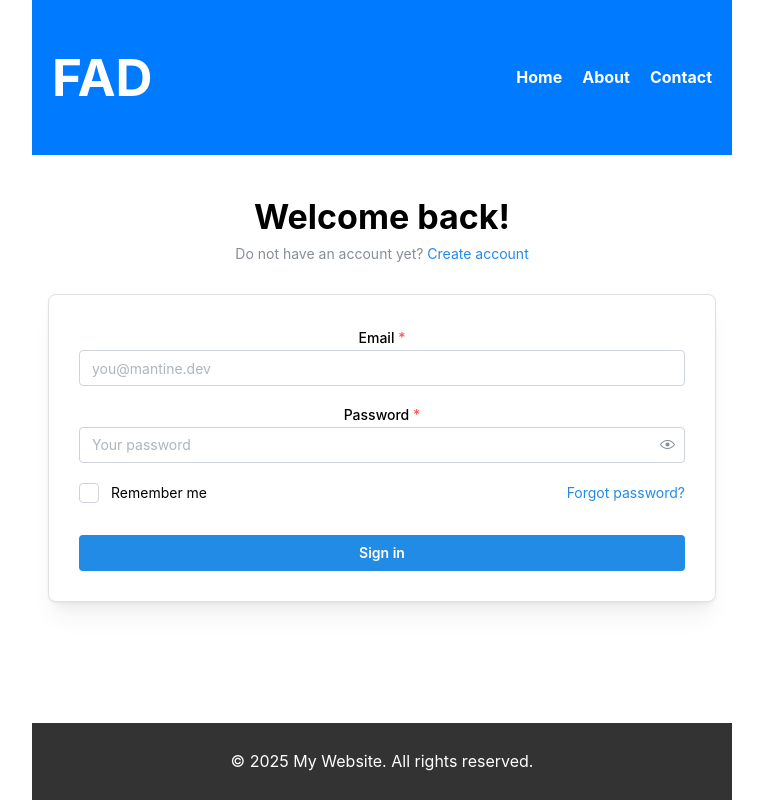
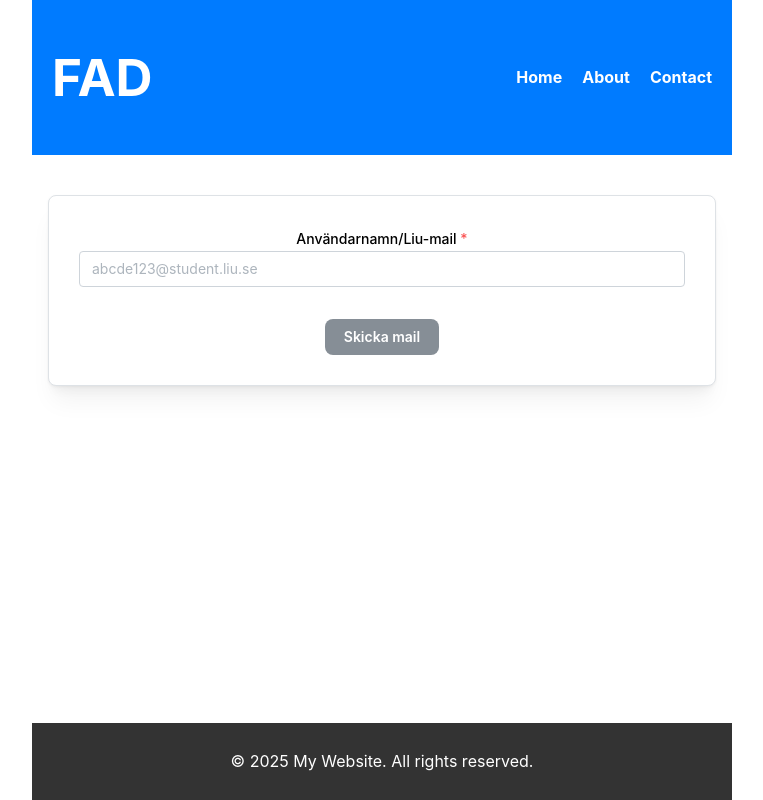
Before and after one commit to TDDD96-group10/FAD, a React (Vite) app in the folder fad_frontend/: page /test in a window 1280 px wide. Shown: the whole page, without its empty margins (258-1021 px from the left). Built offline with nearby package versions, Linux system fonts and the light colour scheme.

Commit message:
Start login page

```diff
--- a/fad_frontend/package.json
+++ b/fad_frontend/package.json
@@ -11,6 +11,7 @@
   },
   "dependencies": {
     "@mantine/core": "^7.17.0",
+    "@mantine/form": "^7.17.0",
     "@mantine/hooks": "^7.17.0",
     "react": "^18.3.1",
     "react-dom": "^18.3.1",
--- a/fad_frontend/src/navigation/routesConfig.ts
+++ b/fad_frontend/src/navigation/routesConfig.ts
@@ -1,6 +1,7 @@
 import HomePage from '../pages/HomePage.tsx';
 import NotFoundPage from '../pages/NotFoundPage.tsx';
 import Logintest from '../pages/logintest.tsx';
+import Loginkod from '../pages/loginkod.tsx';
 import { ReactNode } from "react";
 
 interface RouteType {
@@ -12,5 +13,6 @@ export const routes: RouteType[] = [
   { path: "/", element: HomePage },
   { path: "/home", element: HomePage },
   { path: "*", element:  NotFoundPage },
-  { path: "/test", element: Logintest}
+  { path: "/test", element: Logintest},
+  { path: "/login", element: Loginkod}
 ];
--- /dev/null
+++ b/fad_frontend/src/pages/Loginkod.tsx
@@ -0,0 +1,77 @@
+
+import {
+    Anchor,
+    Button,
+    Checkbox,
+    Container,
+    Group,
+    Paper,
+    PasswordInput,
+    Text,
+    TextInput,
+    Title,
+  } from '@mantine/core';
+
+  import React from 'react';
+  import { useNavigate } from "react-router-dom";
+  import { useForm } from '@mantine/form';
+
+  import '../styles/pages/Login.css'
+
+  function Demo() {
+      return <Button variant="filled" color="pink" radius="md">Button</Button>;
+    }
+
+  function AuthenticationTitle() {
+
+      const navigate = useNavigate();
+
+      const handleClick = () => {
+          navigate("/home");
+      }
+
+      const form = useForm({
+          mode: 'uncontrolled',
+          validateInputOnChange: true,
+          initialValues: { email: ''},
+
+
+
+          // functions will be used to validate values at corresponding key
+
+        });
+
+      return (
+          <Container size={840} my={40}>
+          <Title ta="center" className="title">
+          </Title>
+          <Paper withBorder shadow="md" p={30} mt={30} radius="md">
+              <TextInput
+              label="Kod"
+              placeholder="" required
+              key={form.key('email')}
+              {...form.getInputProps('email')}
+              />
+              <Button  mt="xl" radius="md" color="gray" onClick={handleClick}>
+              Logga in
+              </Button>
+          </Paper>
+          </Container>
+      );
+  }
+
+
+  const Loginkod: React.FC = () => {
+
+      return (
+          <div className="container">
+              <main className="content">
+
+                  <AuthenticationTitle />
+              </main>
+
+          </div>
+      );
+  };
+
+  export default Loginkod;
--- a/fad_frontend/src/pages/logintest.tsx
+++ b/fad_frontend/src/pages/logintest.tsx
@@ -12,33 +12,51 @@ import {
   Title,
 } from '@mantine/core';
 
+import React from 'react';
+import { useNavigate } from "react-router-dom";
+import { useForm } from '@mantine/form';
+
 import '../styles/pages/Login.css'
 
+function Demo() {
+    return <Button variant="filled" color="pink" radius="md">Button</Button>;
+  }
 
 function AuthenticationTitle() {
+
+    const navigate = useNavigate();
+
+    const handleClick = () => {
+        navigate("/login");
+    }
+
+    const form = useForm({
+        mode: 'onChange',
+        validateInputOnChange: true,
+        initialValues: { email: ''},
+
+
+
+        // functions will be used to validate values at corresponding key
+        validate: {
+            // Check for Liu-mail format
+          email: (value) => (/^[A-Za-z_-]{5}[0-9_-]{3}@student.liu.se$/.test(value) ? null : 'Invalid email'),
+        },
+      });
+
     return (
         <Container size={840} my={40}>
         <Title ta="center" className="title">
-            Welcome back!
         </Title>
-        <Text c="dimmed" size="sm" ta="center" mt={5}>
-            Do not have an account yet?{' '}
-            <Anchor size="sm" component="button">
-            Create account
-            </Anchor>
-        </Text>
-
         <Paper withBorder shadow="md" p={30} mt={30} radius="md">
-            <TextInput label="Email" placeholder="you@mantine.dev" required />
-            <PasswordInput label="Password" placeholder="Your password" required mt="md" />
-            <Group justify="space-between" mt="lg">
-            <Checkbox label="Remember me" />
-            <Anchor component="button" size="sm">
-                Forgot password?
-            </Anchor>
-            </Group>
-            <Button fullWidth mt="xl" onClick={() => console.log('Login clicked')}>
-            Sign in
+            <TextInput
+            label="Användarnamn/Liu-mail"
+            placeholder="abcde123@student.liu.se" required
+            key={form.key('email')}
+            {...form.getInputProps('email')}
+            />
+            <Button  mt="xl" radius="md" color="gray" onClick={handleClick}>
+            Skicka mail
             </Button>
         </Paper>
         </Container>
```
Also changed, not shown: 2 other files (tests, documents, lock files or other folders).
